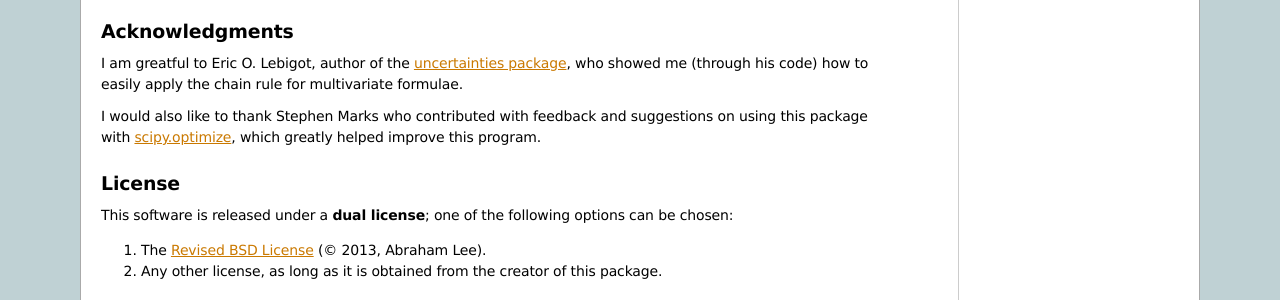
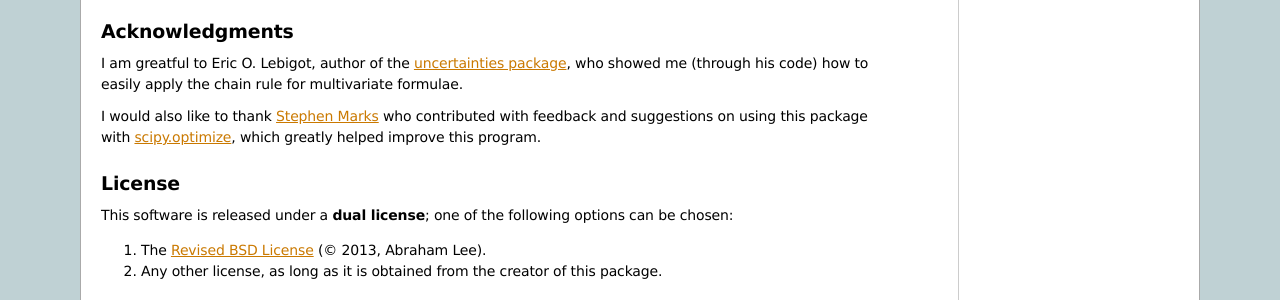
Before and after one commit to tisimst/ad, a Sphinx documentation site: the page built from doc/index.rst, in a window 1280 px wide and 900 px high, scrolled down 2081 px. Shown: the part 497-797 px from the top of the window. Built offline with Sphinx 7.4.7, drawn with Linux system fonts in a browser that asks for light colours; the version number is read from the project's files by our own code.

```diff
--- a/doc/index.rst
+++ b/doc/index.rst
@@ -207,7 +207,7 @@ I am greatful to Eric O. Lebigot, author of the `uncertainties package`_,
 who showed me (through his code) how to easily apply the chain rule for
 multivariate formulae.
 
-I would also like to thank Stephen Marks who contributed with feedback and
+I would also like to thank `Stephen Marks`_ who contributed with feedback and
 suggestions on using this package with `scipy.optimize`_, which greatly
 helped improve this program.
 
```
Also changed, not shown: other parts of doc/index.rst (+1 -0 lines).
